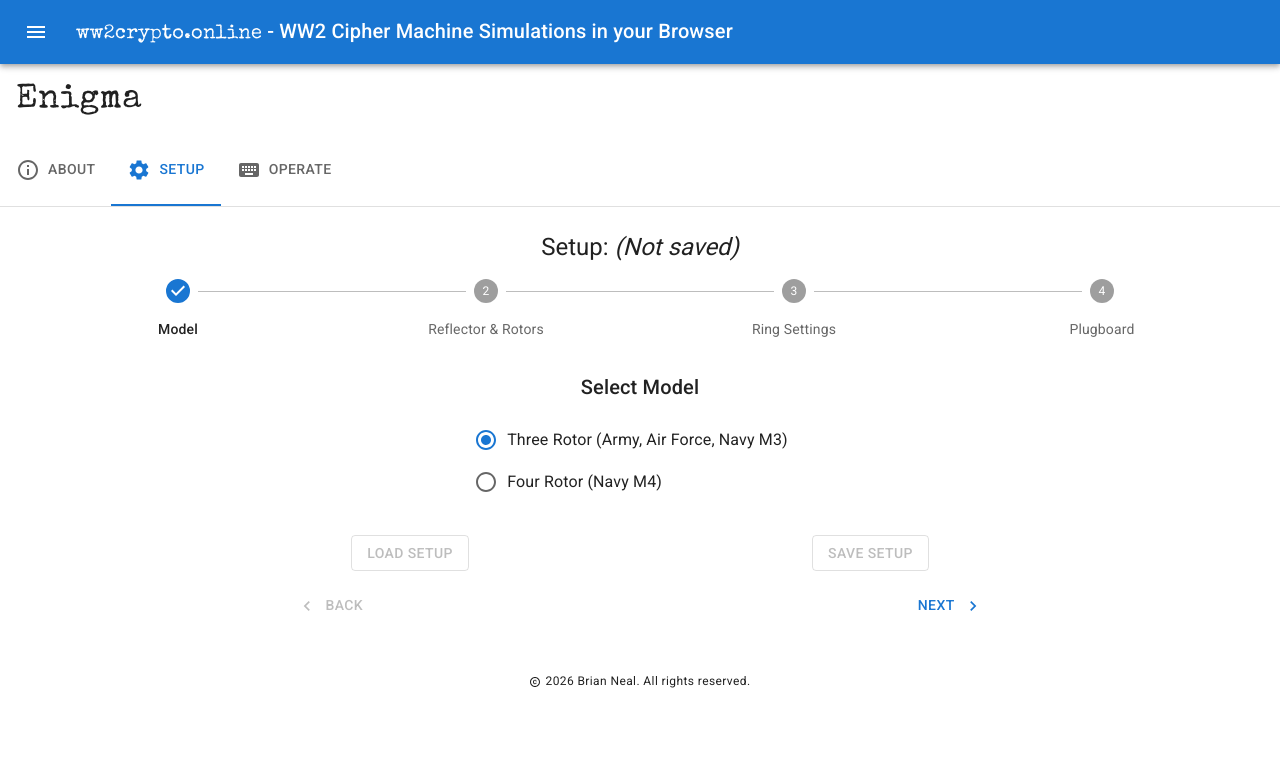
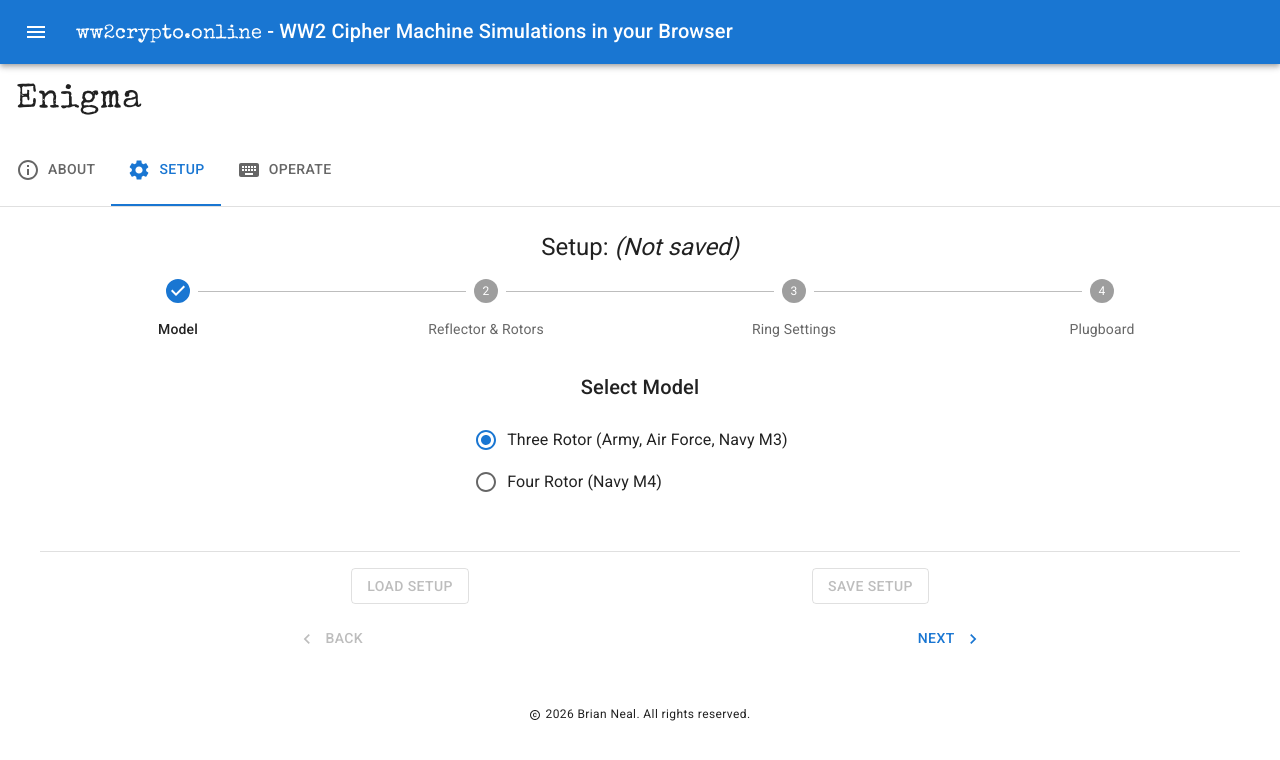
Before and after one commit to gremmie/ww2crypto, a React (Vite) app: page /enigma/setup/model in a window 1280 px wide. Shown: the top 760 px of the page. Built offline with nearby package versions, Linux system fonts and the light colour scheme.

Commit message:
Added divider in setup; tweak padding.

```diff
--- a/src/features/common/components/simSetupTab.tsx
+++ b/src/features/common/components/simSetupTab.tsx
@@ -1,6 +1,7 @@
 import ChevronLeftIcon from "@mui/icons-material/ChevronLeft";
 import ChevronRightIcon from "@mui/icons-material/ChevronRight";
 import TabPanel from "@mui/lab/TabPanel";
+import { Divider } from "@mui/material";
 import Box from "@mui/material/Box";
 import Stack from "@mui/material/Stack";
 import { Outlet, useLocation } from "@tanstack/react-router";
@@ -84,10 +85,11 @@ export default function SimSetupTab(props: SimSetupTabProps) {
                 <Outlet />
               </Box>
             </Box>
+            <Divider variant="middle" sx={{ pt: 2 }} />
             <Stack
               direction="row"
               spacing={2}
-              sx={{ pt: 4, justifyContent: "space-evenly" }}
+              sx={{ pt: 2, justifyContent: "space-evenly" }}
             >
               <LoadConfigDialog machineType={props.machineType} />
               <SaveConfigDialog machineType={props.machineType} />
--- a/src/features/enigma/components/setup/enigmaModel.tsx
+++ b/src/features/enigma/components/setup/enigmaModel.tsx
@@ -19,7 +19,7 @@ export default function EnigmaModel() {
   };
 
   return (
-    <Stack spacing={2} sx={{ alignItems: "center" }}>
+    <Stack spacing={2} sx={{ alignItems: "center", pb: 4 }}>
       <Typography variant="h6">Select Model</Typography>
       <FormControl>
         <RadioGroup
--- a/src/features/enigma/components/setup/enigmaPlugboard.tsx
+++ b/src/features/enigma/components/setup/enigmaPlugboard.tsx
@@ -24,7 +24,7 @@ export default function EnigmaPlugboard() {
   };
 
   return (
-    <Stack spacing={2} sx={{ alignItems: "center" }}>
+    <Stack spacing={2} sx={{ alignItems: "center", pb: 3 }}>
       <Typography
         variant="h6"
         sx={{ display: "flex", alignItems: "center", gap: 0.5 }}
--- a/src/features/enigma/components/setup/enigmaRingSettings.tsx
+++ b/src/features/enigma/components/setup/enigmaRingSettings.tsx
@@ -25,7 +25,7 @@ export default function EnigmaRingSettings() {
   ));
 
   return (
-    <Stack spacing={4} sx={{ alignItems: "center" }}>
+    <Stack spacing={4} sx={{ alignItems: "center", pb: 4 }}>
       <Typography variant="h6">Establish ring settings</Typography>
       <NotationSelector
         currentNotation={notation}
--- a/src/features/enigma/components/setup/enigmaRotors.tsx
+++ b/src/features/enigma/components/setup/enigmaRotors.tsx
@@ -32,7 +32,7 @@ export default function EnigmaRotors() {
   );
 
   return (
-    <Stack spacing={4} sx={{ alignItems: "center" }}>
+    <Stack spacing={4} sx={{ alignItems: "center", pb: 4 }}>
       <Typography
         variant="h6"
         sx={{ display: "flex", alignItems: "center", gap: 0.5 }}
--- a/src/features/m209/components/setup/drum.tsx
+++ b/src/features/m209/components/setup/drum.tsx
@@ -9,7 +9,7 @@ import Rollers from "./rollers.tsx";
 
 export default function Drum() {
   const [bottomBar, setBottomBar] = useState<number>(0);
-  const numVisibleBars = 4;
+  const numVisibleBars = 5;
   const visibleBars = Array.from(
     { length: numVisibleBars },
     (_, i) => modulo(bottomBar + numVisibleBars - 1 - i, numBars) + 1,
--- a/src/features/m209/components/setup/wheelPins.tsx
+++ b/src/features/m209/components/setup/wheelPins.tsx
@@ -24,7 +24,7 @@ export const WheelPins = () => {
   const wheelPosition = useAppSelector(selectSelectedWheelPosition);
   if (!wheelLetters) return null;
 
-  const numVisiblePins = 5;
+  const numVisiblePins = 6;
 
   const visiblePins = Array.from({ length: numVisiblePins }, (_, i) => {
     const n = modulo(wheelPosition + 2 - i, numPins);
```
